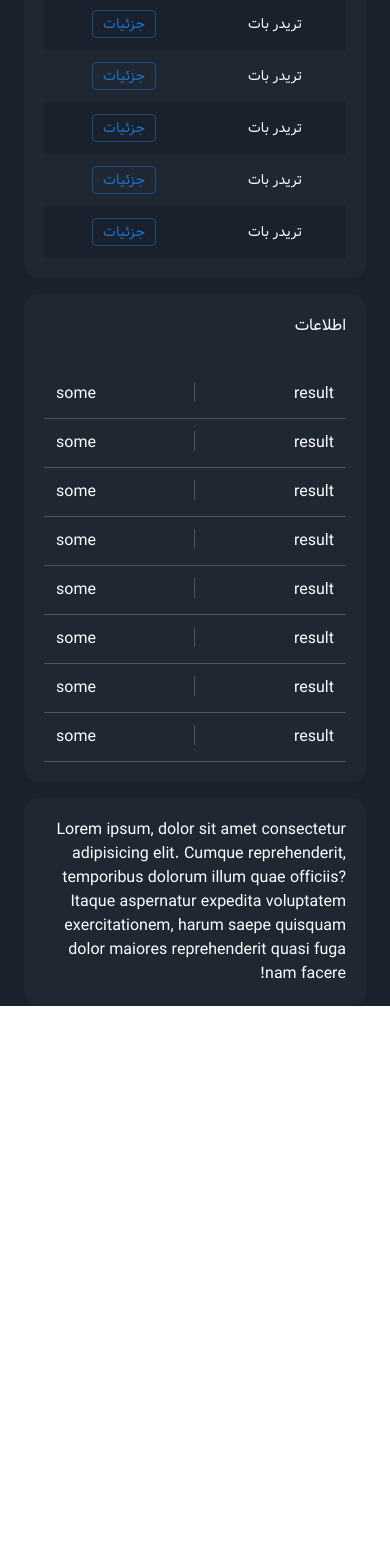
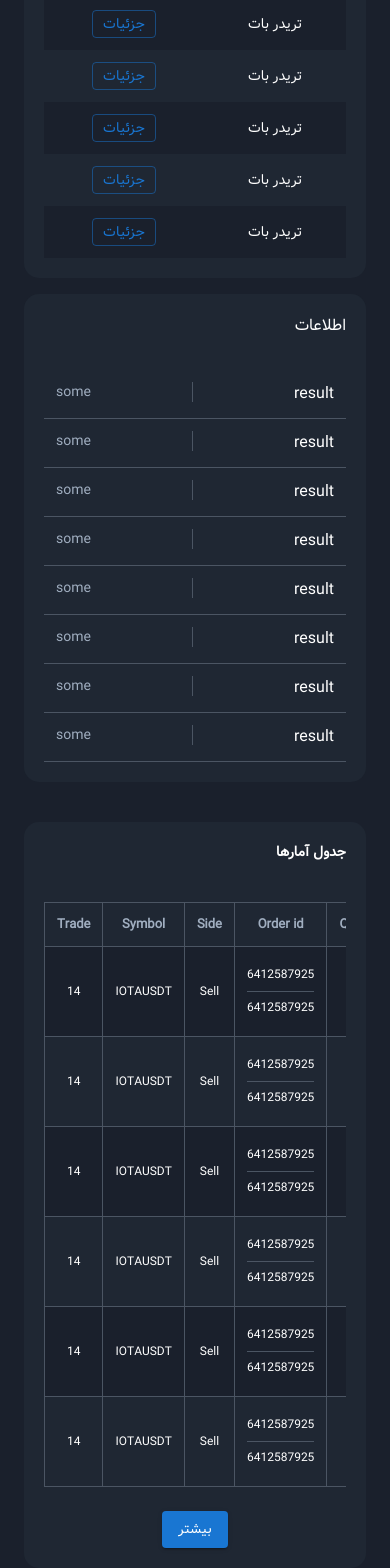
Before and after one commit to Alivolley/adminbotmix, a React (Vite) app: page /admin-panel/robots in a window 390 px wide. Shown: the part 776-2344 px from the top of the page. Before the commit the page ends 1782 px from the top, so only its background shows below. Built offline with nearby package versions, Linux system fonts and the light colour scheme.

Commit message:
robots page finished . and responsived fixed

```diff
--- a/src/components/pages/robots/details-table/details-table.jsx
+++ b/src/components/pages/robots/details-table/details-table.jsx
@@ -6,42 +6,42 @@ function DetailsTable() {
       </p>
       <div dir="ltr" className="rounded-2xl">
         <div className="flex justify-between gap-1 border-b-[1px] border-solid border-gray-200 p-3 dark:border-gray-600">
-          <p>some</p>
+          <p className="text-sm text-textGray">some</p>
           <div className="h-5 w-[1px] bg-gray-200 dark:bg-gray-600" />
           <p>result</p>
         </div>
         <div className="flex justify-between gap-1 border-b-[1px] border-solid border-gray-200 p-3 dark:border-gray-600">
-          <p>some</p>
+          <p className="text-sm text-textGray">some</p>
           <div className="h-5 w-[1px] bg-gray-200 dark:bg-gray-600" />
           <p>result</p>
         </div>
         <div className="flex justify-between gap-1 border-b-[1px] border-solid border-gray-200 p-3 dark:border-gray-600">
-          <p>some</p>
+          <p className="text-sm text-textGray">some</p>
           <div className="h-5 w-[1px] bg-gray-200 dark:bg-gray-600" />
           <p>result</p>
         </div>
         <div className="flex justify-between gap-1 border-b-[1px] border-solid border-gray-200 p-3 dark:border-gray-600">
-          <p>some</p>
+          <p className="text-sm text-textGray">some</p>
           <div className="h-5 w-[1px] bg-gray-200 dark:bg-gray-600" />
           <p>result</p>
         </div>
         <div className="flex justify-between gap-1 border-b-[1px] border-solid border-gray-200 p-3 dark:border-gray-600">
-          <p>some</p>
+          <p className="text-sm text-textGray">some</p>
           <div className="h-5 w-[1px] bg-gray-200 dark:bg-gray-600" />
           <p>result</p>
         </div>
         <div className="flex justify-between gap-1 border-b-[1px] border-solid border-gray-200 p-3 dark:border-gray-600">
-          <p>some</p>
+          <p className="text-sm text-textGray">some</p>
           <div className="h-5 w-[1px] bg-gray-200 dark:bg-gray-600" />
           <p>result</p>
         </div>
         <div className="flex justify-between gap-1 border-b-[1px] border-solid border-gray-200 p-3 dark:border-gray-600">
-          <p>some</p>
+          <p className="text-sm text-textGray">some</p>
           <div className="h-5 w-[1px] bg-gray-200 dark:bg-gray-600" />
           <p>result</p>
         </div>
         <div className="flex justify-between gap-1 border-b-[1px] border-solid border-gray-200 p-3 dark:border-gray-600">
-          <p>some</p>
+          <p className="text-sm text-textGray">some</p>
           <div className="h-5 w-[1px] bg-gray-200 dark:bg-gray-600" />
           <p>result</p>
         </div>
--- /dev/null
+++ b/src/components/pages/robots/robots-table/robots-table.jsx
@@ -0,0 +1,96 @@
+function RobotsTable() {
+  const arrayTest = [1, 2, 3, 4, 5, 6];
+
+  const isEven = num => num % 2 === 0;
+
+  return (
+    <div className="overflow-auto" dir="ltr">
+      <table className="w-full border-collapse border-[1px] border-solid border-gray-200 text-center dark:border-gray-600">
+        <thead>
+          <tr>
+            <th className="border-collapse whitespace-nowrap border-[1px] border-solid border-gray-200 p-3 text-[13px] text-textGray dark:border-gray-600">
+              Trade
+            </th>
+            <th className="border-collapse whitespace-nowrap border-[1px] border-solid border-gray-200 p-3 text-[13px] text-textGray dark:border-gray-600">
+              Symbol
+            </th>
+            <th className="border-collapse whitespace-nowrap border-[1px] border-solid border-gray-200 p-3 text-[13px] text-textGray dark:border-gray-600">
+              Side
+            </th>
+            <th className="border-collapse whitespace-nowrap border-[1px] border-solid border-gray-200 p-3 text-[13px] text-textGray dark:border-gray-600">
+              Order id
+            </th>
+            <th className="border-collapse whitespace-nowrap border-[1px] border-solid border-gray-200 p-3 text-[13px] text-textGray dark:border-gray-600">
+              Quantity
+            </th>
+            <th className="border-collapse whitespace-nowrap border-[1px] border-solid border-gray-200 p-3 text-[13px] text-textGray dark:border-gray-600">
+              Time
+            </th>
+            <th className="border-collapse whitespace-nowrap border-[1px] border-solid border-gray-200 p-3 text-[13px] text-textGray dark:border-gray-600">
+              Price
+            </th>
+            <th className="border-collapse whitespace-nowrap border-[1px] border-solid border-gray-200 p-3 text-[13px] text-textGray dark:border-gray-600">
+              Contract
+            </th>
+            <th className="border-collapse whitespace-nowrap border-[1px] border-solid border-gray-200 p-3 text-[13px] text-textGray dark:border-gray-600">
+              Profit
+            </th>
+          </tr>
+        </thead>
+        <tbody>
+          {arrayTest.map((item, index) => (
+            <tr
+              key={item}
+              className={`transition-all duration-200 ${
+                isEven(index) ? 'bg-bgPrimary dark:bg-bgPrimaryDark' : ''
+              }`}
+            >
+              <td className="border-collapse whitespace-nowrap border-[1px] border-solid border-gray-200 px-3 py-5 text-xs dark:border-gray-600">
+                14
+              </td>
+              <td className="border-collapse whitespace-nowrap border-[1px] border-solid border-gray-200 px-3 py-5 text-xs dark:border-gray-600">
+                IOTAUSDT
+              </td>
+              <td className="border-collapse whitespace-nowrap border-[1px] border-solid border-gray-200 px-3 py-5 text-xs dark:border-gray-600">
+                Sell
+              </td>
+              <td className="border-collapse whitespace-nowrap border-[1px] border-solid border-gray-200 px-3 py-5 text-xs dark:border-gray-600">
+                <div>
+                  <p>6412587925</p>
+                  <div className="my-2 h-[1px] w-full bg-gray-200 dark:bg-gray-600" />
+                  <p>6412587925</p>
+                </div>
+              </td>
+              <td className="border-collapse whitespace-nowrap border-[1px] border-solid border-gray-200 px-3 py-5 text-xs dark:border-gray-600">
+                33%
+              </td>
+              <td className="border-collapse whitespace-nowrap border-[1px] border-solid border-gray-200 px-3 py-5 text-xs dark:border-gray-600">
+                <div>
+                  <p>6412587925</p>
+                  <div className="my-2 h-[1px] w-full bg-gray-200 dark:bg-gray-600" />
+                  <p>6412587925</p>
+                </div>
+              </td>
+              <td className="border-collapse whitespace-nowrap border-[1px] border-solid border-gray-200 px-3 py-5 text-xs dark:border-gray-600">
+                <div>
+                  <p>6412587925</p>
+                  <div className="my-2 h-[1px] w-full bg-gray-200 dark:bg-gray-600" />
+                  <p>6412587925</p>
+                </div>
+              </td>
+              <td className="border-collapse whitespace-nowrap border-[1px] border-solid border-gray-200 px-3 py-5 text-xs dark:border-gray-600">
+                2364
+              </td>
+              <td className="border-collapse whitespace-nowrap border-[1px] border-solid border-gray-200 px-3 py-5 text-xs text-success dark:border-gray-600">
+                <p>0.469 USDT</p>
+                <p>2.59%</p>
+              </td>
+            </tr>
+          ))}
+        </tbody>
+      </table>
+    </div>
+  );
+}
+
+export default RobotsTable;
--- a/src/pages/admin-panel/admin-panel.jsx
+++ b/src/pages/admin-panel/admin-panel.jsx
@@ -17,7 +17,7 @@ function AdminPanel() {
 
   return (
     <div className="min-h-[100vh] bg-bgPrimary px-6 pt-7 transition-colors duration-200 dark:bg-bgPrimaryDark">
-      <div className="flex gap-7">
+      <div className="xl:flex xl:gap-7">
         <Sidebar shouldHide />
         <div className="grow">
           <div className="text-textMain transition-colors duration-200 dark:text-textMainDark">
--- a/src/pages/robots/robots.jsx
+++ b/src/pages/robots/robots.jsx
@@ -1,11 +1,13 @@
 // MUI
 import { Grid } from '@mui/material';
+import LoadingButton from '@mui/lab/LoadingButton';
 
 // Components
 import CardWrapper from '../../components/templates/card-wrapper/card-wrapper';
 import RobotsListTable from '../../components/pages/robots/robots-list-table/robots-list-table';
 import DetailsTable from '../../components/pages/robots/details-table/details-table';
 import RobotsChart from '../../components/pages/robots/robots-chart/robots-chart';
+import RobotsTable from '../../components/pages/robots/robots-table/robots-table';
 
 function Robots() {
   return (
@@ -27,12 +29,19 @@ function Robots() {
           </CardWrapper>
         </Grid>
       </Grid>
-      <div className="mt-4">
+      <div className="mt-10">
         <CardWrapper>
-          Lorem ipsum, dolor sit amet consectetur adipisicing elit. Cumque
-          reprehenderit, temporibus dolorum illum quae officiis? Itaque
-          aspernatur expedita voluptatem exercitationem, harum saepe quisquam
-          dolor maiores reprehenderit quasi fuga nam facere!
+          <p className="mb-[40px] text-sm font-bold">جدول آمارها</p>
+          <RobotsTable />
+          <div className="mt-6 flex items-center justify-center">
+            <LoadingButton
+              loading={false}
+              variant="contained"
+              className="!font-vazir disabled:!bg-textGray"
+            >
+              بیشتر
+            </LoadingButton>
+          </div>
         </CardWrapper>
       </div>
     </div>
```
